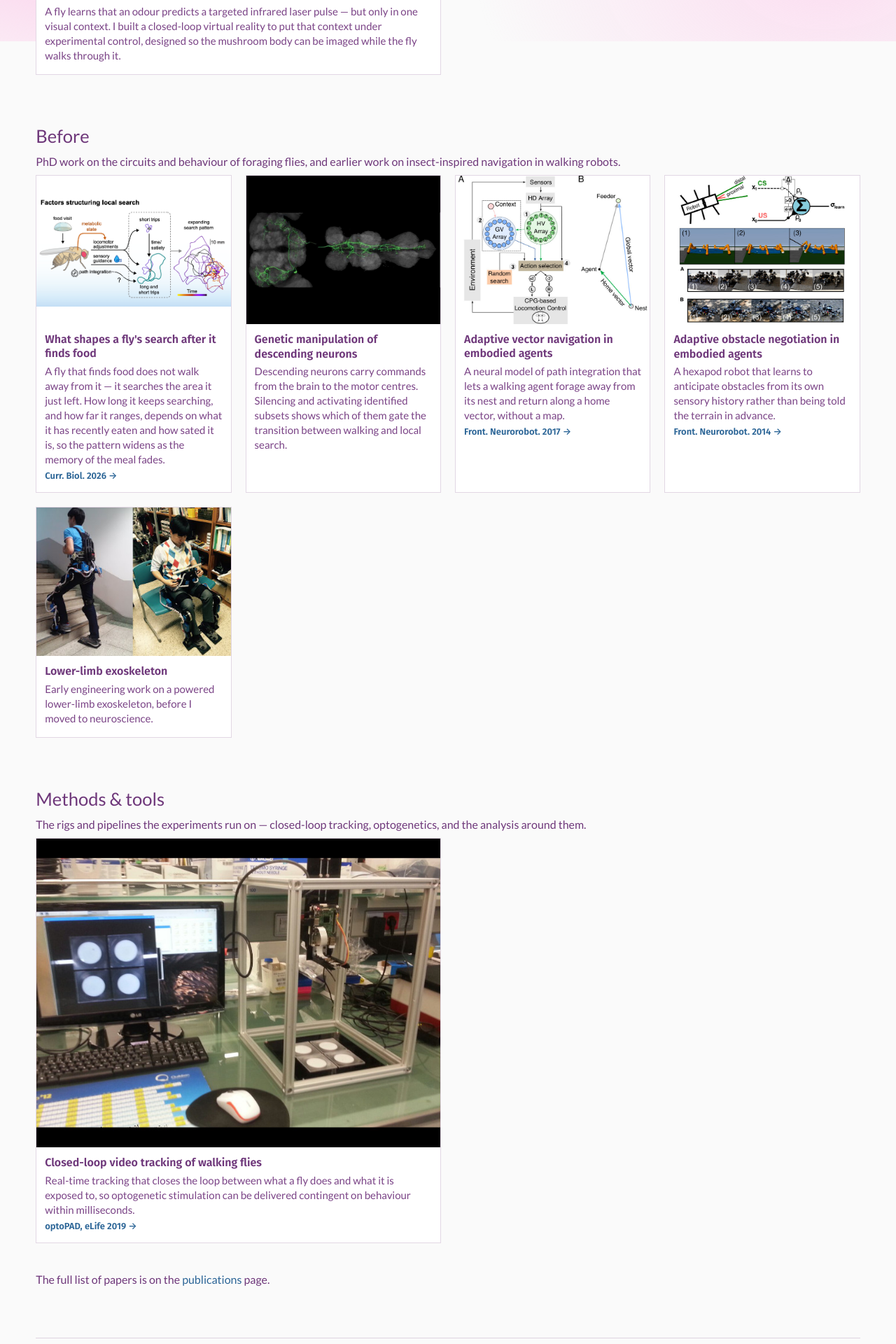
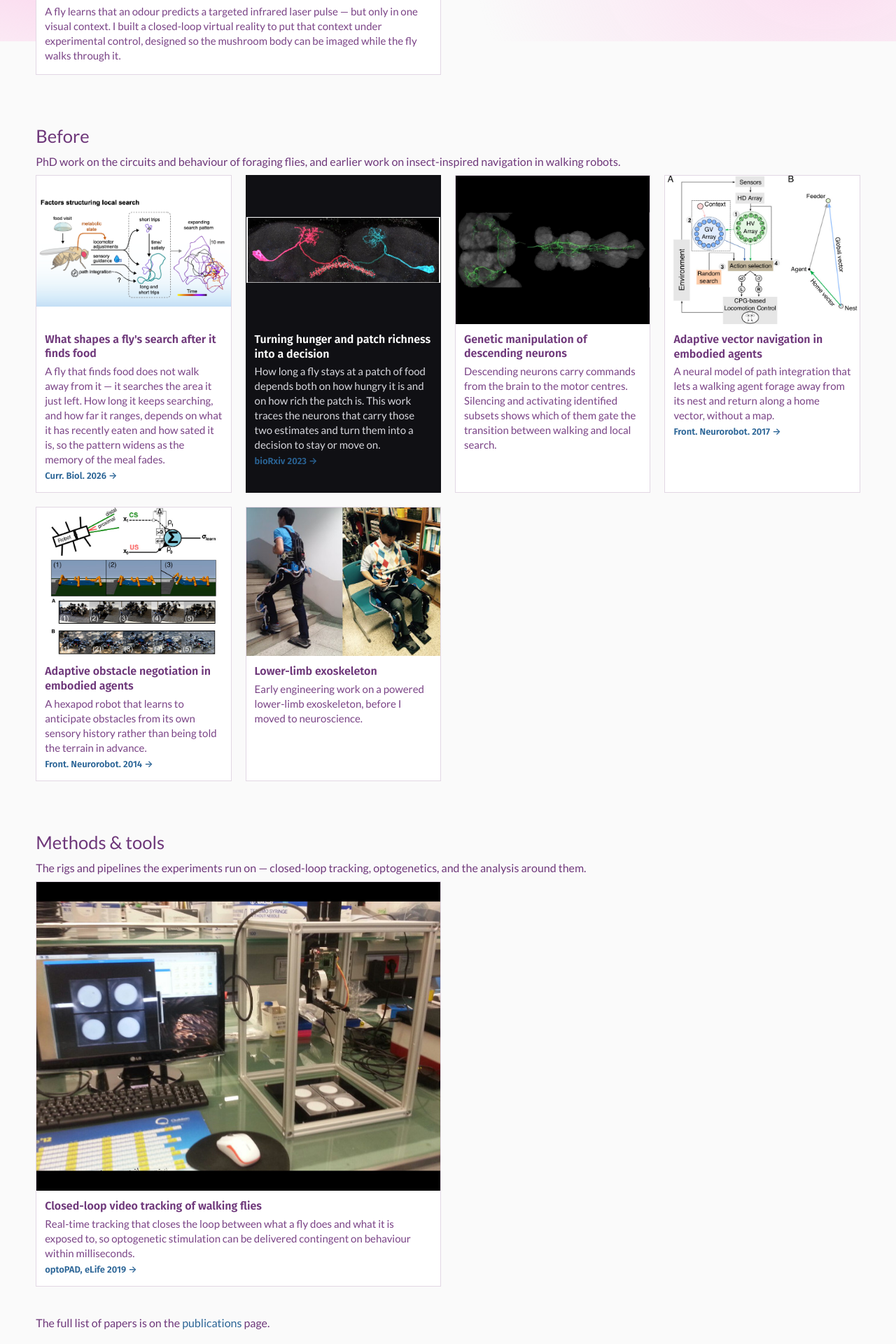
Before and after one commit to degoldschmidt/degoldschmidt.github.io, a Jekyll site: the page built from research.html, in a window 1280 px wide. Shown: the part 841-2761 px from the top of the page at 70% size. Built offline with Jekyll 4.4.1, drawn with Linux system fonts in a browser that asks for light colours.

Commit message:
Add the foraging-decisions preprint as a research card
Goldschmidt D*, Tastekin I*, Munch D, Park JY, Haberkern H, Serra L,
Baltazar C, Jayaraman V, Rubin GM, Ribeiro C (2023), bioRxiv, linked by
DOI and labelled as a preprint rather than a paper. Sits in "Before" with
the other foraging work.

Needed a new card variant. The image is a confocal of a bilateral neuron
pair at 2.94:1 — the widest on the site — so `cover` would have cropped
off both cell bodies, which are the point of showing a bilateral pair.
`fit: contain` fixes that, but the existing contain mount is white, and
letterboxing a near-black confocal into white frames it like a mistake.

So `surface: dark` now exists for cards: near-black mount, white title,
#d8d8de body — the same values the gallery cards already use, so the two
components stay one system rather than two takes on the same idea.

Co-Authored-By: Claude Opus 5 (1M context) <noreply@anthropic.com>
Claude-Session: https://claude.ai/code/session_01B92kTq6btsk1imhVp8yB2d

```diff
--- a/_data/projects.yml
+++ b/_data/projects.yml
@@ -73,6 +73,27 @@ items:
       depends on what it has recently eaten and how sated it is, so the pattern
       widens as the memory of the meal fades.
 
+  - title: "Turning hunger and patch richness into a decision"
+    group: before
+    image: /images/portfolios/phd/F1zyIkeXwAM_87C.jpeg
+    # 2.94:1 against the card grid's 1.31:1 — the widest image on the site, and
+    # `cover` would crop off both cell bodies, which are the point of a bilateral
+    # pair. `surface: dark` because it is a confocal on near-black: letterboxing
+    # it into the default white mount would frame a dark image in white.
+    fit: contain
+    surface: dark
+    alt: >-
+      Confocal image of a fly brain with one neuron of a bilateral pair labelled
+      in magenta and the other in cyan, each running from a cell body at the
+      outer edge to dense arborisations, meeting along a shared tract at the
+      midline.
+    link: "https://doi.org/10.1101/2023.07.19.549514"
+    link_label: "bioRxiv 2023"
+    text: >-
+      How long a fly stays at a patch of food depends both on how hungry it is
+      and on how rich the patch is. This work traces the neurons that carry
+      those two estimates and turn them into a decision to stay or move on.
+
   - title: "Genetic manipulation of descending neurons"
     group: before
     image: /images/portfolios/phd/dn.jpg
--- a/css/main.css
+++ b/css/main.css
@@ -522,6 +522,24 @@ h3 {
 .card--contain img {
   object-fit: contain;
   background: #fff;
+}
+/* Dark mount for a card whose image is itself near-black — the confocal panels.
+   Letterboxing one of those into the white mount above frames a dark image in
+   white, which reads as a mistake. Same near-black and same text colours as the
+   gallery cards, so the two components stay one system. */
+.card--dark {
+  background: #101014;
+  border-color: #101014;
+}
+.card--dark.card--contain img,
+.card--dark img {
+  background: #101014;
+}
+.card--dark .card__title {
+  color: #fff;
+}
+.card--dark .card__text {
+  color: #d8d8de;
 }
 .card figcaption {
   padding: var(--text-xs) var(--space-xs) var(--space-s);
--- a/research.html
+++ b/research.html
@@ -24,7 +24,7 @@ redirect_from:
 
 <div class="cards">
   {%- for p in items %}
-  <figure class="card{% if p.link %} card--link{% endif %}{% if p.fit == 'contain' %} card--contain{% endif %}">
+  <figure class="card{% if p.link %} card--link{% endif %}{% if p.fit == 'contain' %} card--contain{% endif %}{% if p.surface == 'dark' %} card--dark{% endif %}">
     {%- if p.link %}<a href="{{ p.link | relative_url }}">{% endif %}
     <img
       src="{{ p.image | relative_url }}"
```
Also changed, not shown: images/portfolios/phd/F1zyIkeXwAM_87C.jpeg (added).
